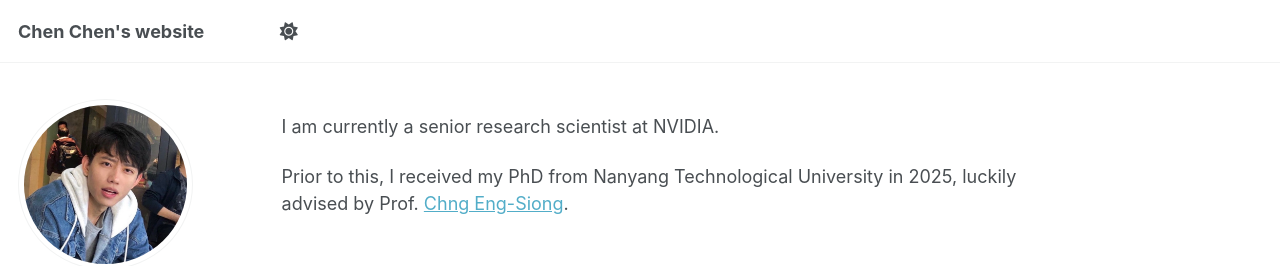
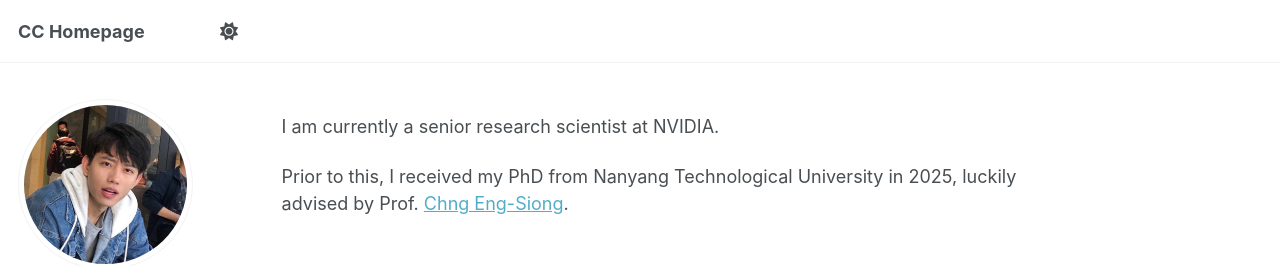
Before and after one commit to cchen1436/cchen1436.github.io, a Jekyll site: the page built from _pages/about.md, in a window 1280 px wide. Shown: the top 266 px of the page. Built offline with Jekyll 4.4.1, drawn with Linux system fonts in a browser that asks for light colours; some web fonts are replaced; a script that is not in the unit is left out.

Commit message:
Update _config.yml

```diff
--- a/_config.yml
+++ b/_config.yml
@@ -9,7 +9,7 @@
 # Basic Site Settings
 locale                   : "en-US"
 site_theme               : "default" # Currently available options are "default", "air"
-title                    : "Chen Chen's website"
+title                    : "CC Homepage"
 title_separator          : "-"
 name                     : &name "Your Name"
 description              : &description "personal description"
```
